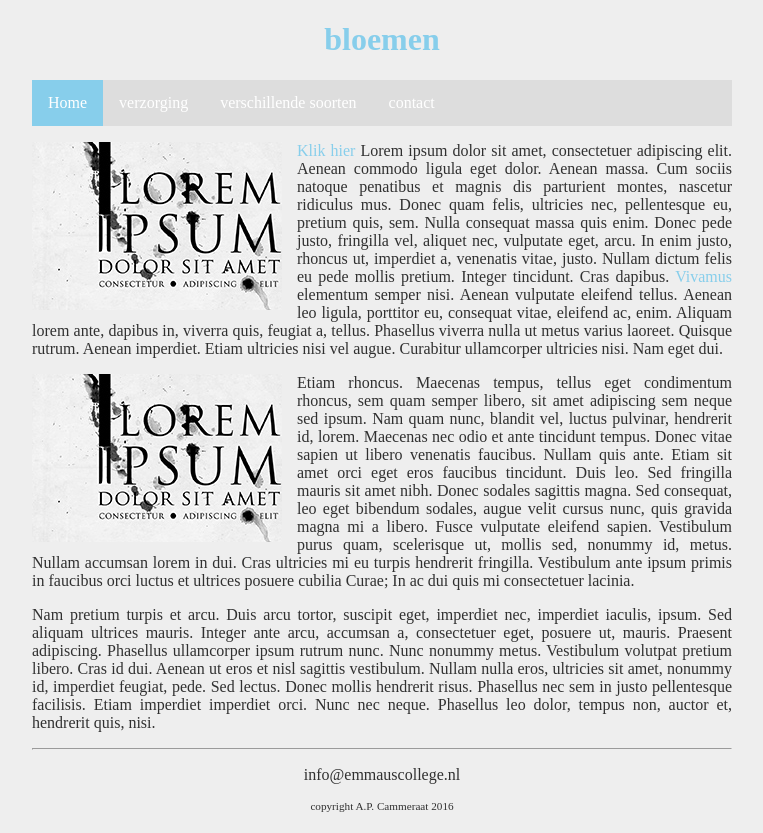
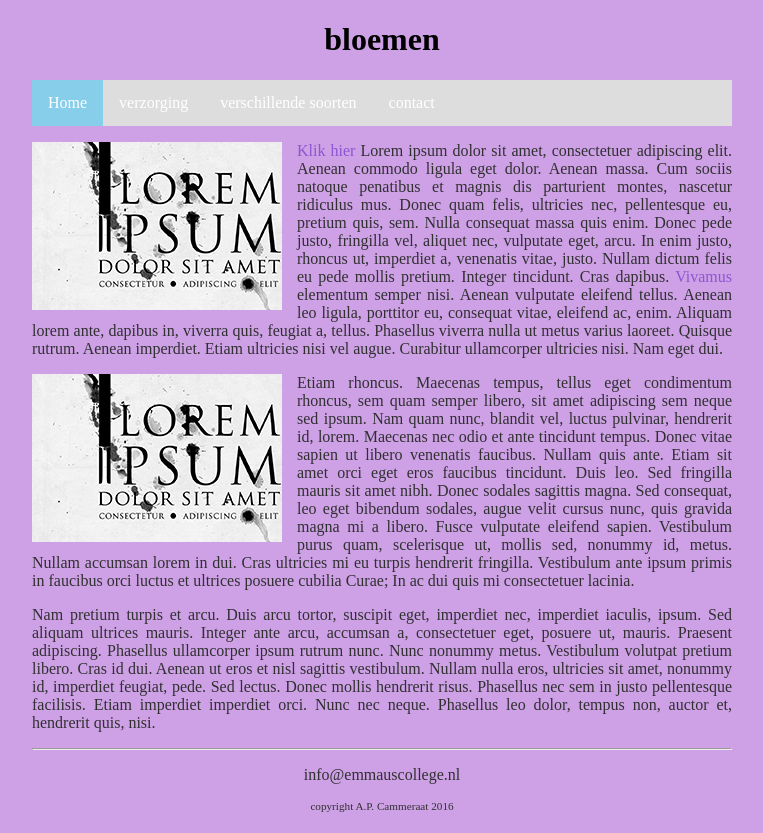
Before and after one commit to emmaus-4h/website-Loisvanritter, a plain HTML site: page index.html in a window 1280 px wide. Shown: the whole page, without its empty margins (258-1021 px from the left). Drawn offline with Linux system fonts and the light colour scheme.

Commit message:
Update style.css

```diff
--- a/style.css
+++ b/style.css
@@ -1,9 +1,11 @@
+/* Basislayout */
+
 /* Basislayout */
 
 html, body {
     height: 100%;
     padding: 0;
-    background-color: #EEEEEE;
+    background-color: rgb(206, 161, 231);
 
     color: #303030;
     font: Verdana, Arial, Sans-Serif;
@@ -23,7 +25,7 @@ article {
 
 
 header {
-    color: skyblue;
+    color: rgb(0, 0, 0);
     text-align: center;
 }
 
@@ -41,12 +43,17 @@ img.zweefLinks {
     margin-right: 15px;
 }
 
+img.zweefRechts {
+    float: right;
+    margin-left: 15px;
+}
+
 .smalltext {
     font-size: 0.7em;
 }
 
 a {
-    color: skyblue;
+    color: rgb(139, 86, 207);
     text-decoration: none;
 }
 
```
